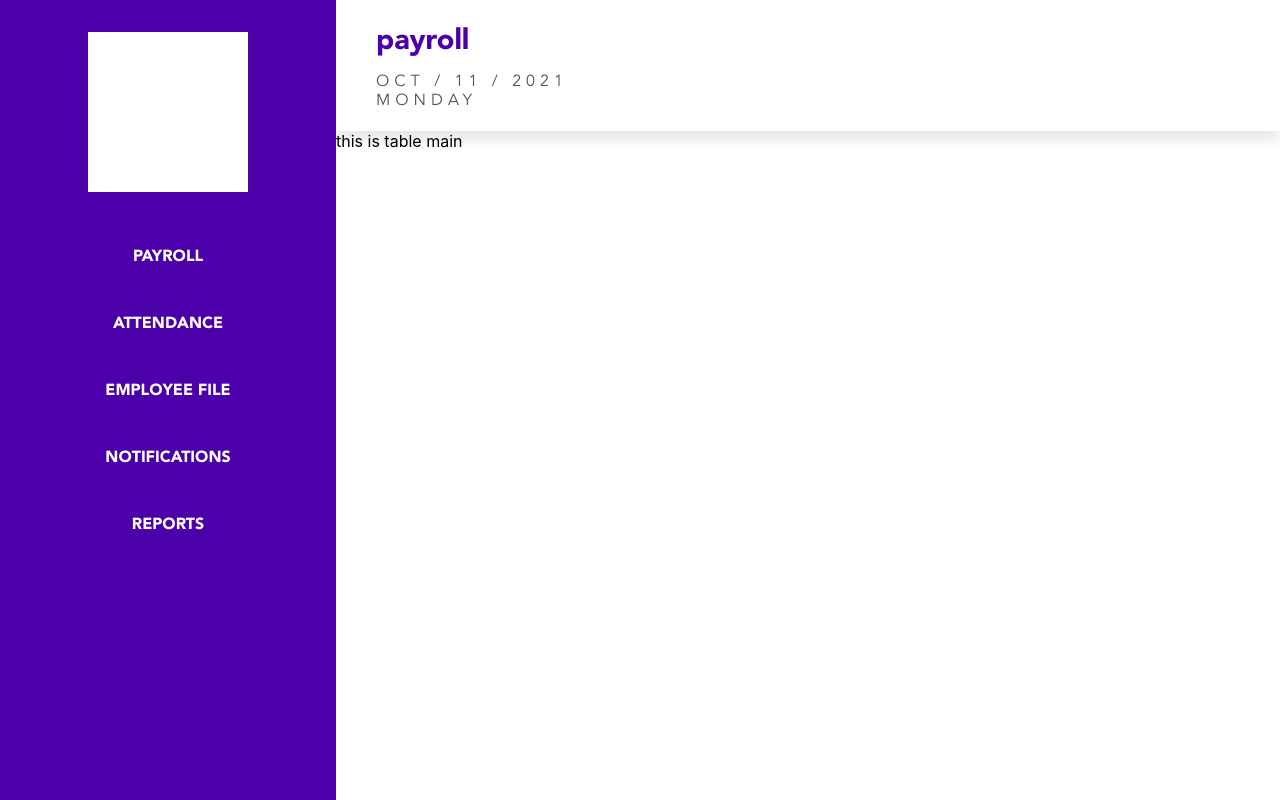
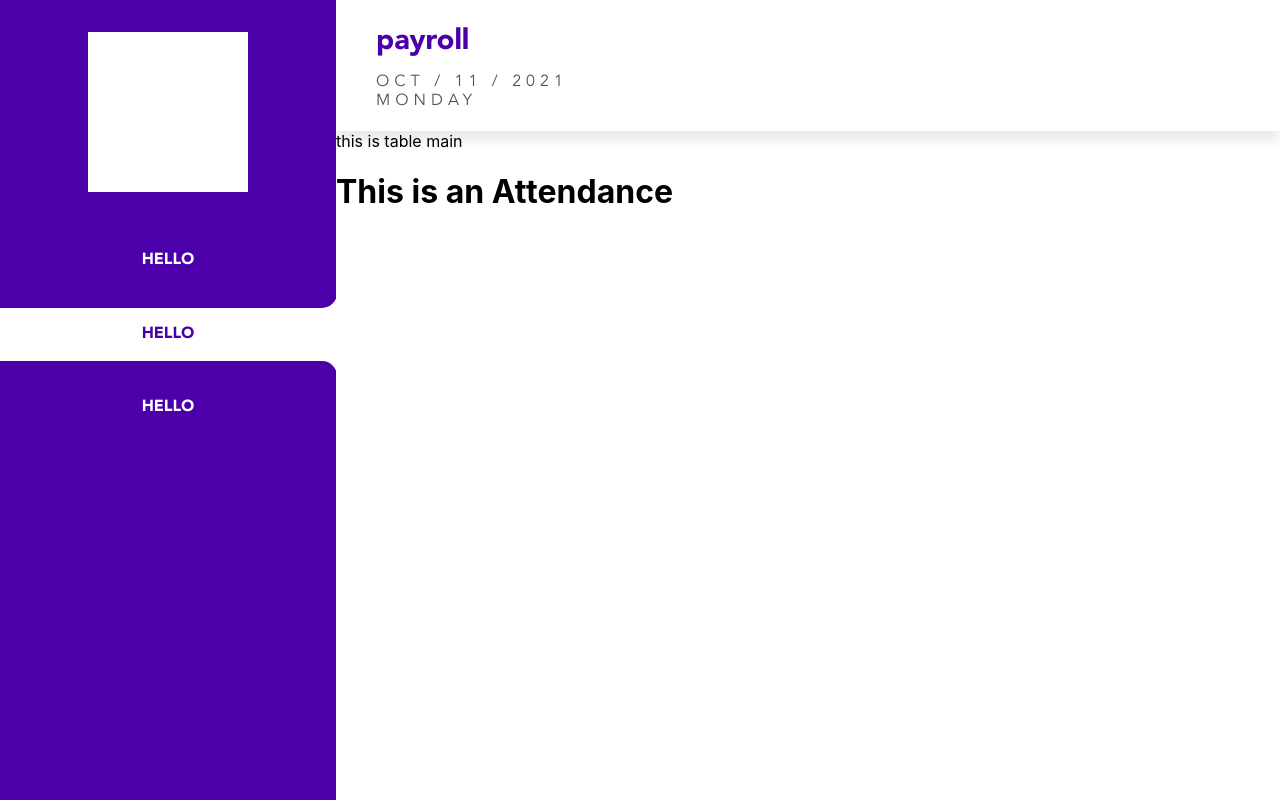
Before and after one commit to yell66w/rdi-payroll-system, a React (Create React App) app in the folder frontend/: page /auditor/attendance in a window 1280 px wide. Built offline with nearby package versions, Linux system fonts and the light colour scheme.

Commit message:
created a sidebar, further testing and finalization is advised.

```diff
--- a/frontend/src/App.js
+++ b/frontend/src/App.js
@@ -1,8 +1,9 @@
 import { Switch, Route } from "react-router-dom";
 import IndexPage from "pages/index";
 import EncoderPage from "pages/encoder";
-import AuditorPage from "pages/auditor";
+import AuditorPage from "pages/Auditor/index.jsx";
 import LoginPage from "pages/Login";
+
 
 function App() {
   return (
@@ -12,6 +13,7 @@ function App() {
         <Route path="/login/:name" component={LoginPage} />
         <Route path="/encoder" component={EncoderPage} />
         <Route path="/auditor" component={AuditorPage} />
+
       </Switch>
     </>
   );
--- /dev/null
+++ b/frontend/src/components/Link/Link.css
@@ -0,0 +1,49 @@
+.list-style
+{
+    padding: 0;
+    text-align: center;
+    position: relative;
+
+}
+
+.link
+{
+    display: block;
+    padding: 1.7em 1.5em;
+    /* color: #4c00aa; */
+    color: #ffffff;
+    text-decoration: none;
+    text-transform: uppercase;
+    font-family: "Avenir-Black";
+}
+
+.link-active
+{
+    color: #4c00aa;
+    background-color: #fff;
+
+}
+
+
+.link-active::after, .link-active::before
+{
+    content: '';
+    position: absolute;
+    width: 100%;
+    height: 10%;
+    right: 0;
+    border: #4c00aa .3em solid;
+    background-color: #4c00aa;
+}
+
+.link-active::after
+{
+    border-bottom-right-radius: 1em;
+    transform: translate(1px, -32px);
+}
+
+.link-active::before
+{
+    border-top-right-radius: 1em;
+    transform: translate(1px, 36px);
+}
--- /dev/null
+++ b/frontend/src/components/Link/list.jsx
@@ -0,0 +1,21 @@
+import { NavLink } from "react-router-dom"
+import "./Link.css"
+
+function Link({children, to})
+{
+    return(
+        <>
+            <li className="list-style">
+                <NavLink
+                    exact
+                    className="link"
+                    activeClassName="link-active"
+                    to={to}>
+                    {children}
+                </NavLink>
+            </li>
+        </>
+    )
+}
+
+export default Link
--- a/frontend/src/components/list/list.jsx
+++ /dev/null
@@ -1,40 +0,0 @@
-import React from "react"
-import styled from "styled-components"
-
-const Li = styled.li`
-    color: ${(props) => props.theme.colors.white};
-    padding: 0em;
-    text-align: center;
-
-    &:hover{
-        background-color: ${(props) => props.theme.colors.white};
-        color: ${(props)=> props.theme.colors.violet};
-    }
-
-`;
-
-const Anchor = styled.a`
-    color: ${(props) => props.theme.colors.white};
-    font-family: ${(props)=> props.theme.fonts.avenirBlack};
-    display: block;
-    padding: 1.5em;
-    cursor: pointer;
-    text-decoration: none;
-    &:hover{
-        background-color: ${(props) => props.theme.colors.white};
-        color: ${(props)=> props.theme.colors.violet};
-    }
-`;
-
-
-
-function Link(props)
-{
-    return(
-        <>
-            <Li><Anchor href={props.theLink}>{props.theList}</Anchor></Li>
-        </>
-    )
-}
-
-export default Link
--- a/frontend/src/components/sidebar/sidebar.jsx
+++ b/frontend/src/components/sidebar/sidebar.jsx
@@ -1,26 +1,7 @@
 import React from "react"
-import styled from "styled-components"
+import {Nav, CompanyLogo, DummyLogo} from "./styles.js"
 
-const Nav = styled.div`
-    background-color: ${(props) => props.theme.colors.violet};
-    list-style-type: none;
-    height: 100vh;
-    width: 21em;
-`;
-
-const CompanyLogo = styled.div`
-    padding: 2em;
-    display: flex;
-    justify-content: center;
-`;
-
-const DummyLogo = styled.div`
-    width: 160px;
-    height: 160px;
-    background-color: ${(props)=> props.theme.colors.white};
-`;
-
-function Sidebar(props)
+function Sidebar({children})
 {
     return(
         <>
@@ -30,8 +11,7 @@ function Sidebar(props)
 
                     </DummyLogo>
                 </CompanyLogo>
-                {props.listContent}
-                {/* every links will be inserted here */}
+                {children}
             </Nav>
         </>
     )
--- /dev/null
+++ b/frontend/src/components/sidebar/styles.js
@@ -0,0 +1,22 @@
+import styled from "styled-components"
+
+export const Nav = styled.div`
+    background-color: ${(props) => props.theme.colors.violet};
+    list-style-type: none;
+    height: 100vh;
+    width: 21em;
+    position: relative;
+    overflow: hidden;
+`;
+
+export const CompanyLogo = styled.div`
+    padding: 2em;
+    display: flex;
+    justify-content: center;
+`;
+
+export const DummyLogo = styled.div`
+    width: 160px;
+    height: 160px;
+    background-color: ${(props)=> props.theme.colors.white};
+`;
--- /dev/null
+++ b/frontend/src/pages/Auditor/attendance.jsx
@@ -0,0 +1,12 @@
+import React from "react"
+
+function Attendance()
+{
+    return(
+        <div>
+            <h1>This is an Attendance</h1>
+        </div>
+    )
+}
+
+export default Attendance;
--- /dev/null
+++ b/frontend/src/pages/Auditor/index.jsx
@@ -0,0 +1,39 @@
+import Sidebar from "components/Sidebar/sidebar.jsx"
+import Header from "components/Header/header.jsx"
+import Link from "components/Link/list.jsx"
+import { MainCan, MainRight } from "./styles.js";
+import { Route } from "react-router-dom";
+import Attendance from "./attendance.jsx";
+
+const AuditorPage = () => {
+  return (
+    <>
+          <MainCan>
+            <Sidebar>
+                <Link to="/auditor">Hello</Link>
+                <Link to="/auditor/attendance">Hello</Link>
+                <Link to="/auditor/hehego">Hello</Link>
+            </Sidebar>
+
+
+              <MainRight>
+
+                <Header headerName="payroll" />
+                <div>
+                    this is table main
+                </div>
+              <Route path="/auditor/attendance" component={Attendance}/>
+              </MainRight>
+
+          </MainCan>
+
+    </>
+
+  )
+
+};
+
+export default AuditorPage;
+
+// import {Link} from "react-router-dom"
+// to="/"
--- /dev/null
+++ b/frontend/src/pages/Auditor/styles.js
@@ -0,0 +1,11 @@
+import styled from "styled-components"
+
+export const MainCan = styled.div`
+  display: flex;
+`;
+
+export const MainRight = styled.div`
+  display: flex;
+  flex-direction: column;
+  flex-grow: 6;
+`;
--- a/frontend/src/pages/auditor.jsx
+++ /dev/null
@@ -1,50 +0,0 @@
-import styled from "styled-components"
-import Sidebar from "components/sidebar/sidebar"
-import Header from "components/header/header"
-import audNav from "components/navData/auditorNav"
-import Link from "components/list/list"
-
-const MainCan = styled.div`
-  display: flex;
-`;
-
-const MainRight = styled.div`
-  display: flex;
-  flex-direction: column;
-  flex-grow: 6;
-`;
-
-// map to mapout the array in a specific file
-const AudNavCont = audNav.map(
-  function(navCont)
-  {
-    return(
-      <Link key={navCont.id} theLink={navCont.theLink} theList={navCont.theList} />
-    )
-  }
-)
-
-
-const AuditorPage = () => {
-  return (
-    <>
-        <MainCan>
-          <Sidebar listContent={AudNavCont}/>
-          {/* pass the Auditor Navigation List as an object to sidebar props */}
-          <MainRight>
-            <Header headerName="payroll" />
-            <div>
-                this is table main
-            </div>
-          </MainRight>
-        </MainCan>
-    </>
-
-  )
-
-};
-
-export default AuditorPage;
-
-// import {Link} from "react-router-dom"
-// to="/"
```
Also changed, not shown: 1 other file (tests, documents, lock files or other folders).
